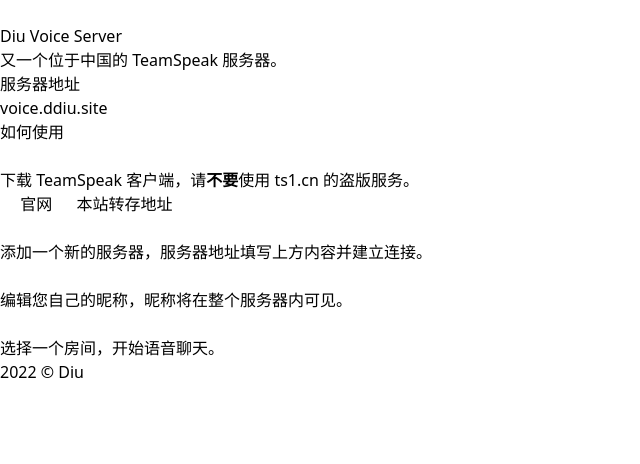
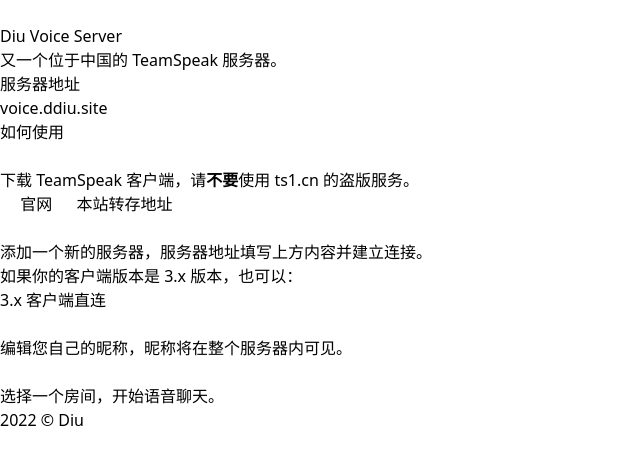
Before and after one commit to ddiu8081/voice.ddiu.site, a Svelte app: page / in a window 1280 px wide. Shown: the top 464 px of the page, without its empty margins (0-640 px from the left). Built offline with nearby package versions, Linux system fonts and the light colour scheme; some icons are missing.

Commit message:
feat: direct-link to non-mobile clients

```diff
--- a/src/App.svelte
+++ b/src/App.svelte
@@ -2,6 +2,8 @@
   import Icon from '@iconify/svelte'
 
   import HowToUse from './components/HowToUse.svelte'
+
+  const serverName = 'voice.ddiu.site'
 </script>
 
 <main class="container max-w-prose mx-auto mt-16 mb-10 px-6 md:px-0">
@@ -16,9 +18,7 @@
       <div
         class="flex items-center justify-between px-4 py-3 mx-0 md:-mx-4 my-3 bg-slate-100 border border-slate-200 rounded-lg"
       >
-        <span class="text-xl font-semibold font-mono text-gray-600"
-          >voice.ddiu.site</span
-        >
+        <span class="text-xl font-semibold font-mono text-gray-600">{serverName}</span>
         <Icon
           class="text-3xl opacity-80 mr-2 hidden md:block"
           icon="twemoji:flag-for-flag-china"
@@ -26,7 +26,7 @@
       </div>
     </div>
   </article>
-  <HowToUse />
+  <HowToUse serverName={serverName} />
   <footer class="text-sm opacity-50 py-4">
     2022 ©
     <a href="https://ljl.li/">Diu</a>
--- a/src/components/HowToUse.svelte
+++ b/src/components/HowToUse.svelte
@@ -5,7 +5,9 @@
 
   import Download from './Download.svelte'
 
+  export let serverName
   let showDownloadPanel = false
+  const isMobile = /Mobi|Android|iPhone/i.test(navigator.userAgent)
 </script>
 
 <div class="my-8">
@@ -31,14 +33,16 @@
           </a>
           <button
             class="inline-flex items-center mr-1 px-4 py-2 border border-gray-300 rounded-md shadow-sm text-sm font-medium text-gray-700 bg-white hover:bg-gray-50 focus:outline-none"
-            on:click={() => { showDownloadPanel = !showDownloadPanel }}
+            on:click={() => {
+              showDownloadPanel = !showDownloadPanel
+            }}
           >
             <Icon class="mr-1" icon="octicon:inbox-16" />
             本站转存地址
           </button>
         </div>
         {#if showDownloadPanel}
-          <div transition:fade="{{duration: 300, easing: cubicInOut }}">
+          <div transition:fade={{ duration: 300, easing: cubicInOut }}>
             <Download />
           </div>
         {/if}
@@ -50,7 +54,18 @@
         icon="twemoji:keycap-2"
       />
       <div class="my-0.5">
-        添加一个新的服务器，服务器地址填写上方内容并建立连接。
+        <div>添加一个新的服务器，服务器地址填写上方内容并建立连接。</div>
+        {#if !isMobile}
+          <div class="mt-3">如果你的客户端版本是 3.x 版本，也可以：</div>
+          <div class="mt-3">
+            <a
+              href={`ts3server://${serverName}`}
+              class="inline-flex items-center mr-1 px-4 py-2 border border-gray-300 rounded-md shadow-sm text-sm font-medium text-gray-700 bg-white hover:bg-gray-50 focus:outline-none"
+            >
+              3.x 客户端直连
+            </a>
+          </div>
+        {/if}
       </div>
     </div>
     <div class="flex py-3 px-4 -mx-4 my-2 rounded-lg md:hover:bg-slate-50">
```
